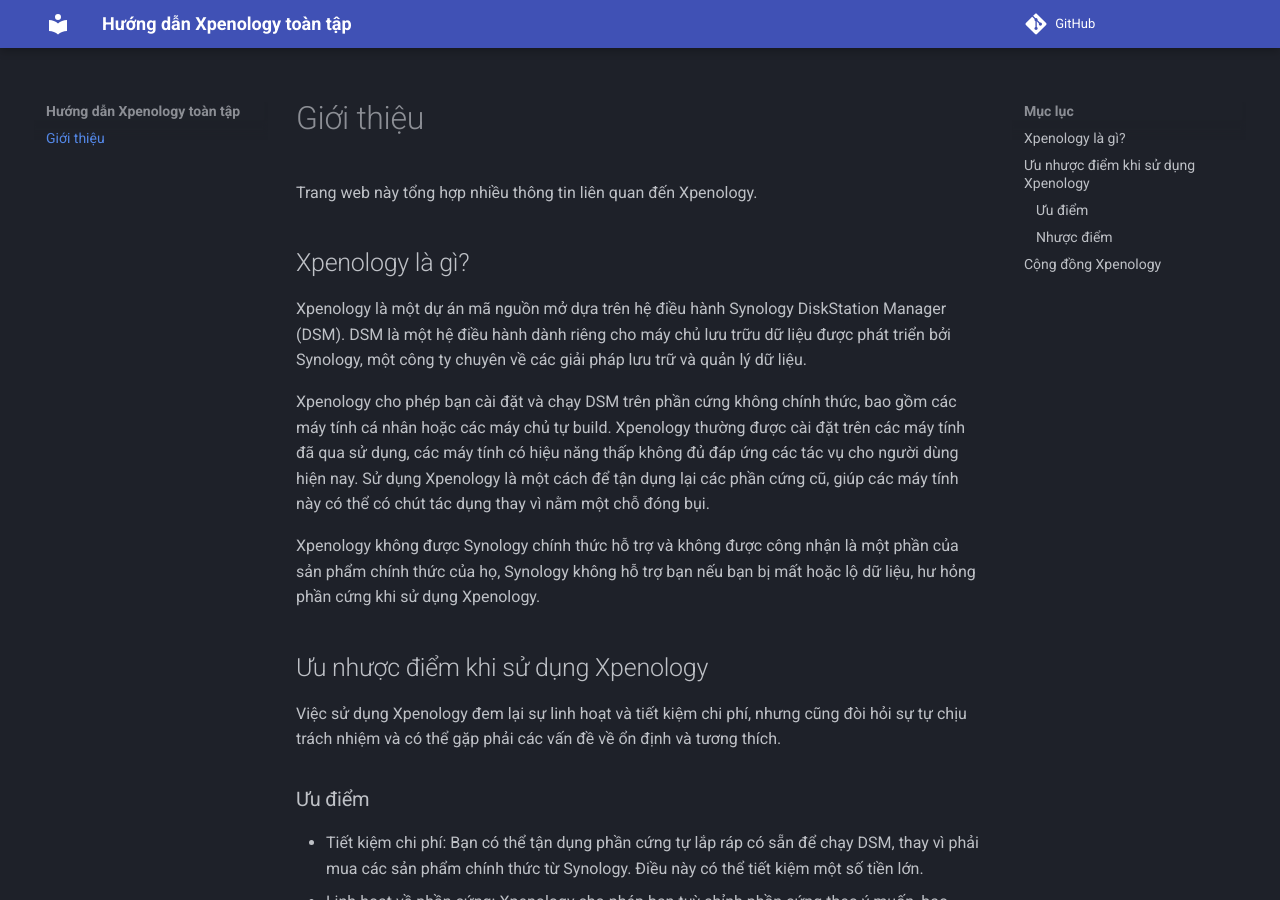
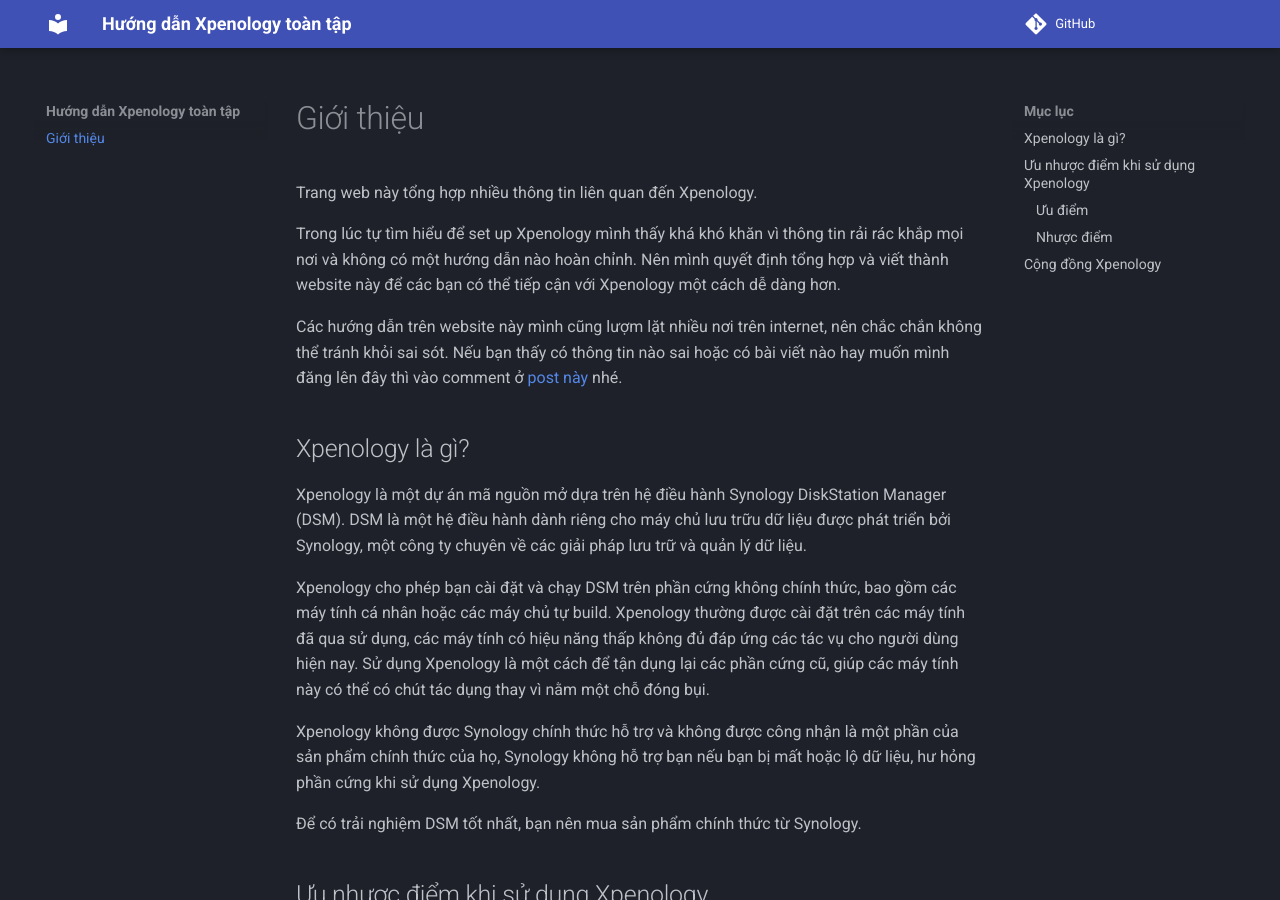
Before and after one commit to luutuananh/xpenology, an MkDocs documentation site: the page built from docs/index.md, in a window 1280 px wide and 900 px high. Built offline with MkDocs 1.6.1 and Material for MkDocs 9.7.7, drawn with Linux system fonts in a browser that asks for light colours; comment, search, counter and statistics services are not loaded.

Commit message:
Update index.md

```diff
--- a/docs/index.md
+++ b/docs/index.md
@@ -1,6 +1,10 @@
 # Giới thiệu
 
 Trang web này tổng hợp nhiều thông tin liên quan đến Xpenology.
+
+Trong lúc tự tìm hiểu để set up Xpenology mình thấy khá khó khăn vì thông tin rải rác khắp mọi nơi và không có một hướng dẫn nào hoàn chỉnh. Nên mình quyết định tổng hợp và viết thành website này để các bạn có thể tiếp cận với Xpenology một cách dễ dàng hơn.
+
+Các hướng dẫn trên website này mình cũng lượm lặt nhiều nơi trên internet, nên chắc chắn không thể tránh khỏi sai sót. Nếu bạn thấy có thông tin nào sai hoặc có bài viết nào hay muốn mình đăng lên đây thì vào comment ở [post này](https://www.facebook.com/groups/synologyclub/posts/1412760599298048/) nhé.
 
 ## Xpenology là gì?
 
@@ -9,6 +13,8 @@ Xpenology là một dự án mã nguồn mở dựa trên hệ điều hành Syn
 Xpenology cho phép bạn cài đặt và chạy DSM trên phần cứng không chính thức, bao gồm các máy tính cá nhân hoặc các máy chủ tự build. Xpenology thường được cài đặt trên các máy tính đã qua sử dụng, các máy tính có hiệu năng thấp không đủ đáp ứng các tác vụ cho người dùng hiện nay. Sử dụng Xpenology là một cách để tận dụng lại các phần cứng cũ, giúp các máy tính này có thể có chút tác dụng thay vì nằm một chỗ đóng bụi.
 
 Xpenology không được Synology chính thức hỗ trợ và không được công nhận là một phần của sản phẩm chính thức của họ, Synology không hỗ trợ bạn nếu bạn bị mất hoặc lộ dữ liệu, hư hỏng phần cứng khi sử dụng Xpenology.
+
+Để có trải nghiệm DSM tốt nhất, bạn nên mua sản phẩm chính thức từ Synology.
 
 ## Ưu nhược điểm khi sử dụng Xpenology
 
```
